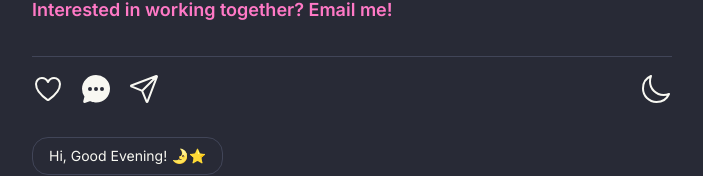
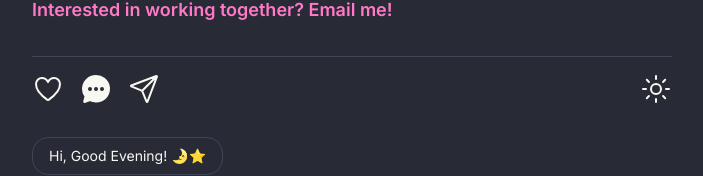
Before and after one commit to wisungyo/simplify-website, a Next.js app: page / in a window 1280 px wide. Shown: the part 261-437 px from the top of the page, without its empty margins (288-991 px from the left). Built offline with nearby package versions, Linux system fonts and the light colour scheme.

Commit message:
fix: dark light icon

```diff
--- a/app/components/Panel/PanelIcons/index.tsx
+++ b/app/components/Panel/PanelIcons/index.tsx
@@ -99,8 +99,8 @@ const PanelIcons = () => {
           />
           <IconToggle
             name={"love"}
-            IconActive={IoSunnyOutline}
-            IconInactive={IoMoonOutline}
+            IconActive={IoMoonOutline}
+            IconInactive={IoSunnyOutline}
             color="neutral"
             isActive={isDark}
           />
```
